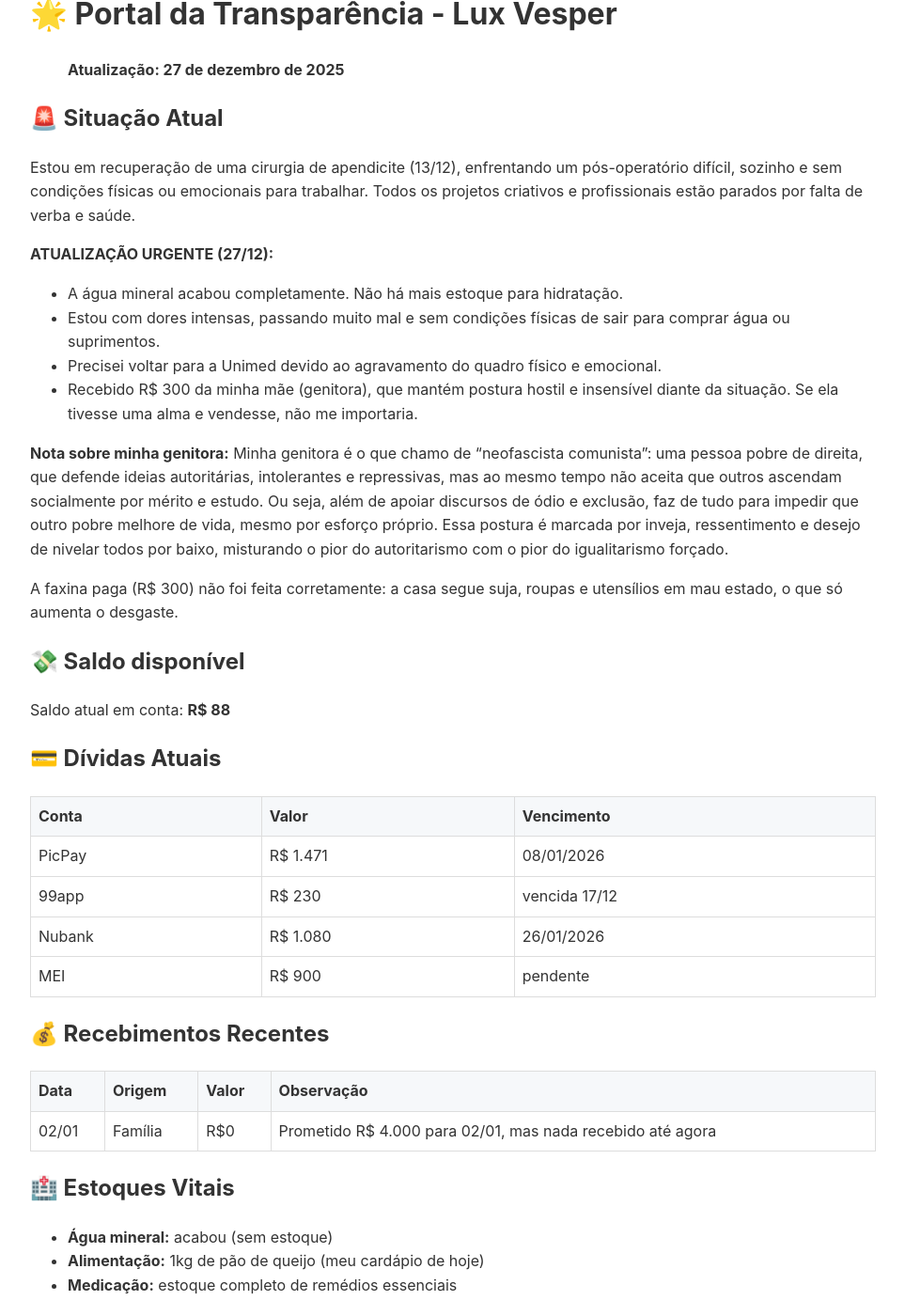
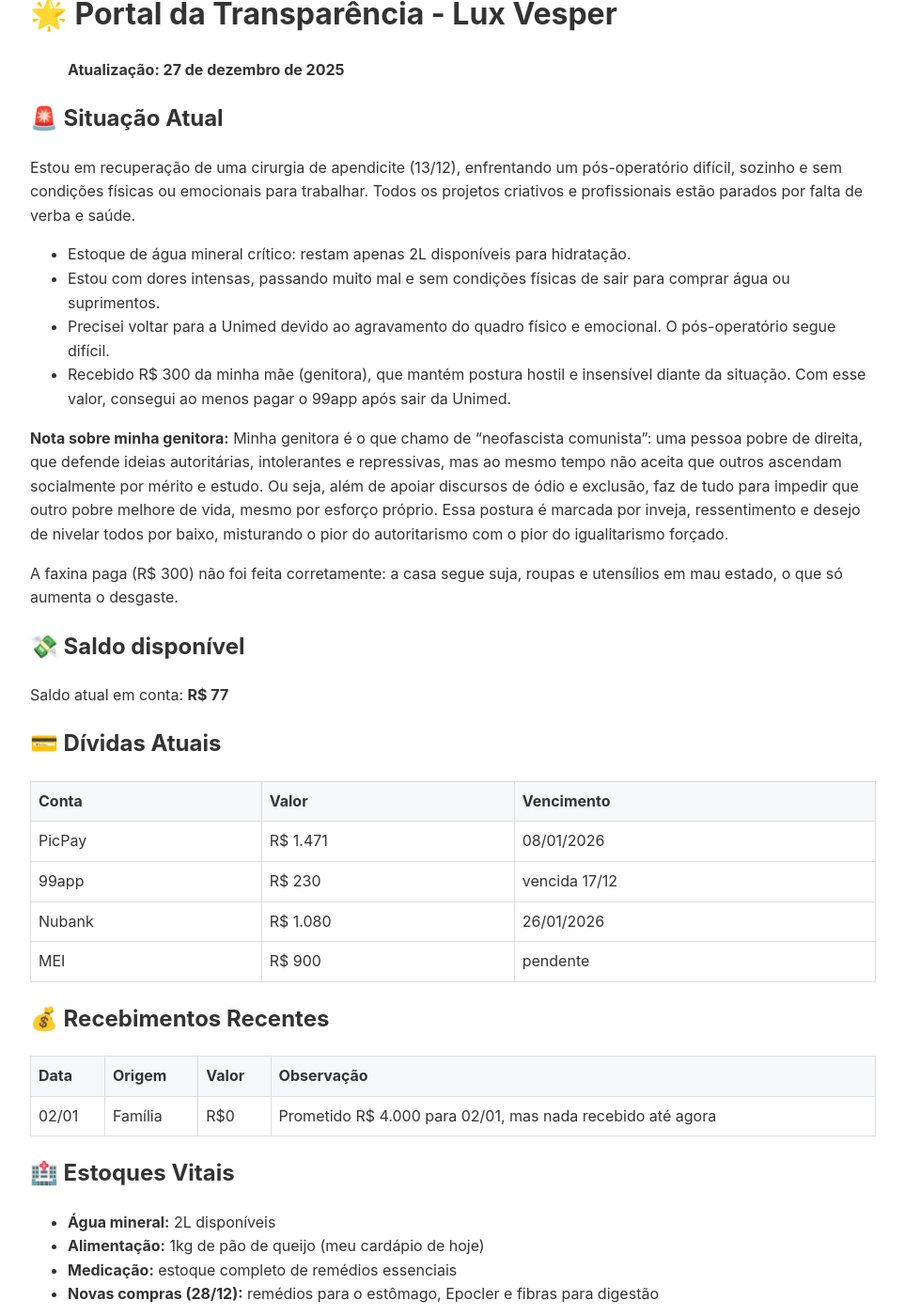
Before and after one commit to Lukixfer/transparencia-lux-vesper, a Jekyll site: the page built from index.md, in a window 1280 px wide and 1400 px high, scrolled down 460 px. Shown: the whole window at 94% size, without its empty margins (158-1121 px from the left). Built offline with Jekyll 4.4.1, drawn with Linux system fonts in a browser that asks for light colours; our own code applies the rules of GitHub Pages for plain Markdown files; some of the changed text lies outside the part shown.

Commit message:
Atualiza seção de situação atual com informações críticas sobre saúde e estoques vitais

```diff
--- a/index.md
+++ b/index.md
@@ -22,12 +22,10 @@
 
 Estou em recuperação de uma cirurgia de apendicite (13/12), enfrentando um pós-operatório difícil, sozinho e sem condições físicas ou emocionais para trabalhar. Todos os projetos criativos e profissionais estão parados por falta de verba e saúde.
 
-**ATUALIZAÇÃO URGENTE (27/12):**
-
-- A água mineral acabou completamente. Não há mais estoque para hidratação.
+- Estoque de água mineral crítico: restam apenas 2L disponíveis para hidratação.
 - Estou com dores intensas, passando muito mal e sem condições físicas de sair para comprar água ou suprimentos.
-- Precisei voltar para a Unimed devido ao agravamento do quadro físico e emocional.
-- Recebido R$ 300 da minha mãe (genitora), que mantém postura hostil e insensível diante da situação. Se ela tivesse uma alma e vendesse, não me importaria.
+- Precisei voltar para a Unimed devido ao agravamento do quadro físico e emocional. O pós-operatório segue difícil.
+- Recebido R$ 300 da minha mãe (genitora), que mantém postura hostil e insensível diante da situação. Com esse valor, consegui ao menos pagar o 99app após sair da Unimed.
 
 **Nota sobre minha genitora:**
 Minha genitora é o que chamo de "neofascista comunista": uma pessoa pobre de direita, que defende ideias autoritárias, intolerantes e repressivas, mas ao mesmo tempo não aceita que outros ascendam socialmente por mérito e estudo. Ou seja, além de apoiar discursos de ódio e exclusão, faz de tudo para impedir que outro pobre melhore de vida, mesmo por esforço próprio. Essa postura é marcada por inveja, ressentimento e desejo de nivelar todos por baixo, misturando o pior do autoritarismo com o pior do igualitarismo forçado.
@@ -36,7 +34,7 @@
 
 ## 💸 Saldo disponível
 
-Saldo atual em conta: **R$ 88**
+Saldo atual em conta: **R$ 77**
 
 ## 💳 Dívidas Atuais
 
@@ -55,11 +53,16 @@
 
 ## 🏥 Estoques Vitais
 
-- **Água mineral:** acabou (sem estoque)
+- **Água mineral:** 2L disponíveis
 - **Alimentação:** 1kg de pão de queijo (meu cardápio de hoje)
 - **Medicação:** estoque completo de remédios essenciais
+- **Novas compras (28/12):** remédios para o estômago, Epocler e fibras para digestão
 
-> Ontem comi demais, fazia tempo que não podia comer o que quisesse. Hoje, pão de queijo é o cardápio — um pequeno alívio em meio ao caos.
+---
+
+## 🚨 Atualização de Saúde (28/12)
+
+Hoje (domingo, 28/12), estou passando mal, com sintomas digestivos intensos. Precisei comprar remédios para o estômago, Epocler e fibras para tentar aliviar o quadro. O saldo em conta caiu para R$ 77. Sigo em situação crítica, com apenas 2L de água mineral e alimentação restrita. Toda ajuda é vital neste momento.
 
 > Ontem comi demais, fazia tempo que não podia comer o que quisesse. Hoje, pão de queijo é o cardápio — um pequeno alívio em meio ao caos.
 
@@ -149,6 +152,9 @@
 
 **Sobre a Criss:**
 Já quitei toda dívida com a Criss. Sob influência direta da minha mãe (genitora), Criss arrombou a porta da minha casa, jogou fora coisas importantes, não limpou nada como combinado e ainda levou suplementos caros e cartões de crédito. Ela me apunhalou pelas costas enquanto eu estava no hospital, agravando ainda mais minha situação física e emocional. Minha genitora tem o poder de transformar aliados em pessoas inúteis ou até prejudiciais.
+
+**Consequências desse padrão:**
+Devido a esse comportamento tóxico e manipulador da minha genitora, tenho extrema dificuldade em formar uma rede de apoio saudável. Todas as pessoas que tentam me ajudar acabam sendo corrompidas, afastadas ou manipuladas contra mim, o que me isola socialmente e dificulta qualquer tentativa de recuperação, crescimento ou estabilidade emocional. Isso perpetua o ciclo de vulnerabilidade e impede que eu construa relações de confiança e suporte duradouro.
 
 ---
 
```
